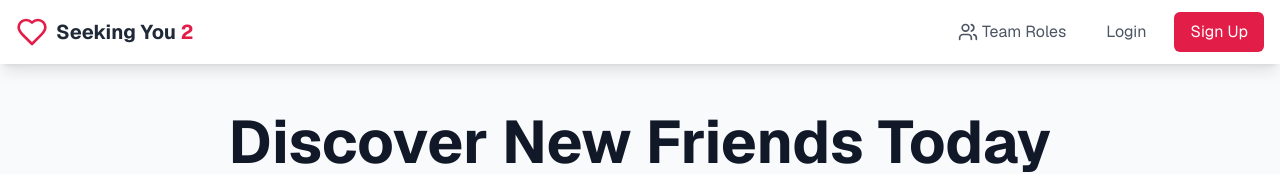
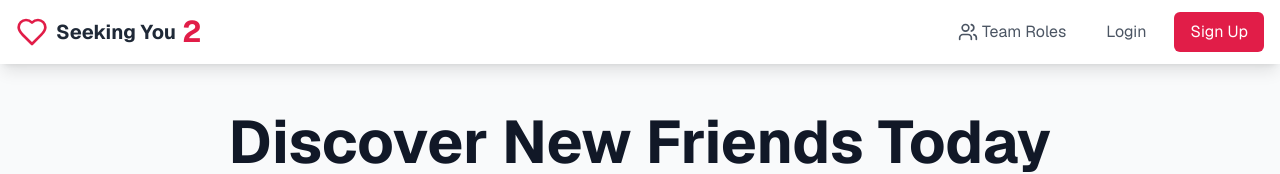
Before and after one commit to FukkuraDev/seeking-you-2, a Next.js app: page / in a window 1280 px wide. Shown: the top 174 px of the page. Built offline with nearby package versions, Linux system fonts and the light colour scheme; no server answers.

Commit message:
Make '2' part of title bigger

```diff
--- a/components/navbar.tsx
+++ b/components/navbar.tsx
@@ -43,8 +43,8 @@ const Navbar = () => {
           <div className="flex items-center">
             <Link href="/" className="flex items-center">
               <Heart className="h-8 w-8 text-rose-600" />
-              <span className="ml-2 text-xl font-bold text-gray-800">
-                Seeking You <span className="text-rose-600">2</span>
+              <span className="ml-2 text-xl font-bold text-gray-800 flex items-center gap-x-1.5">
+                Seeking You <span className="text-rose-600 text-3xl">2</span>
               </span>
             </Link>
           </div>
```
